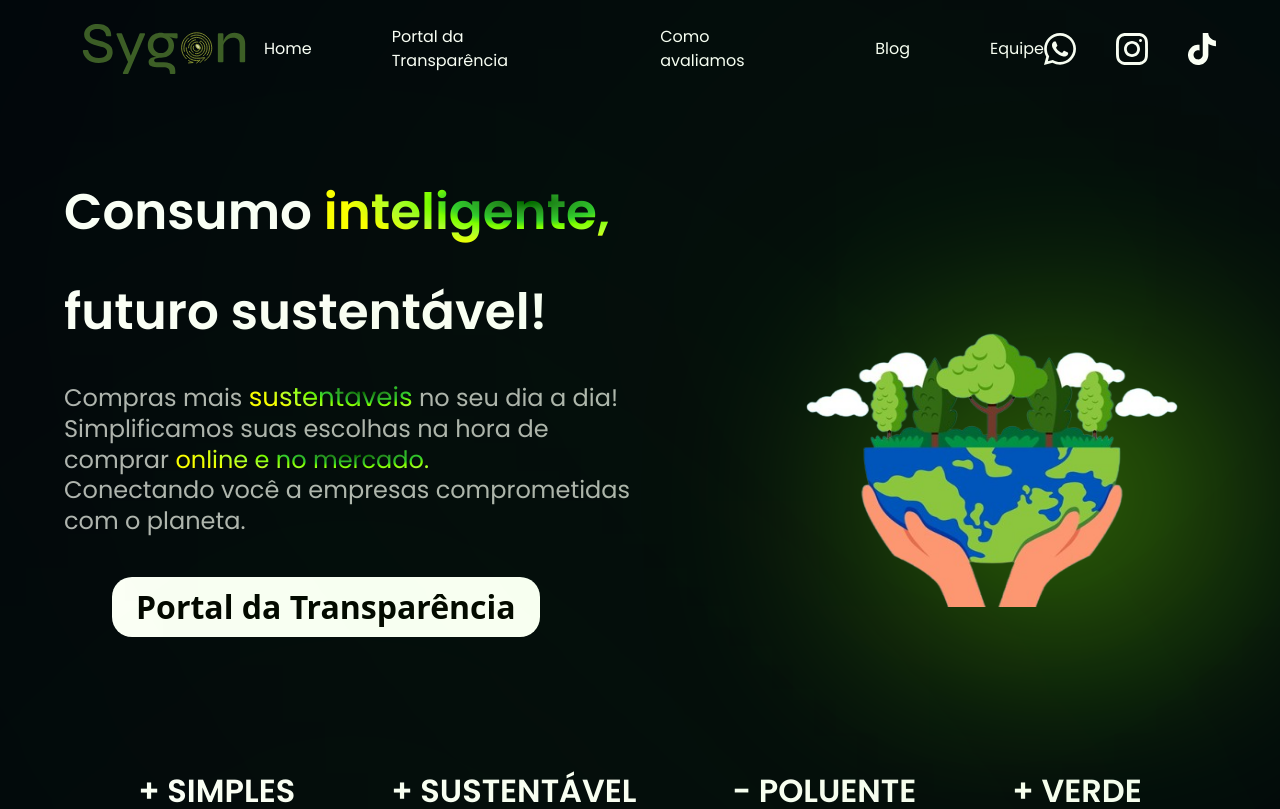
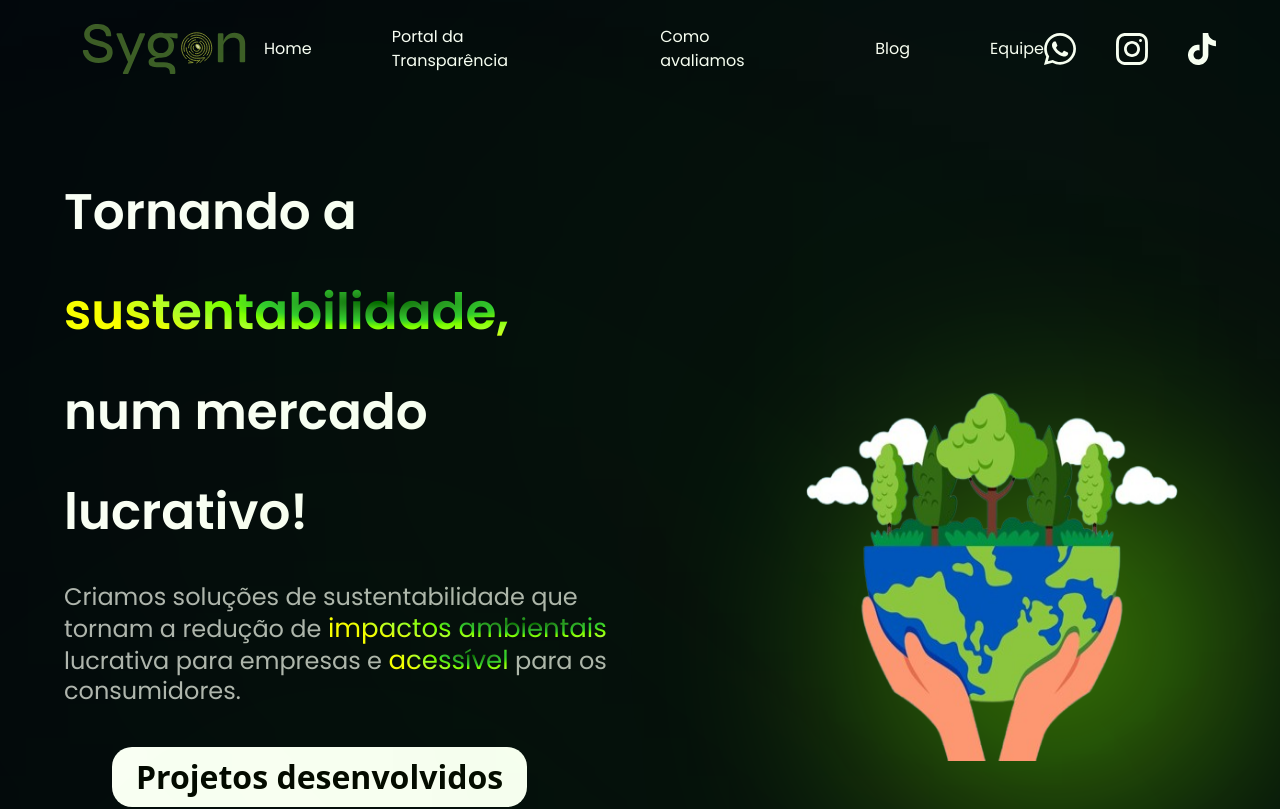
Before and after one commit to kiqsmg/Sygon, a React (Vite) app in the folder landingPage/Sygo_landingPage/: page / in a window 1280 px wide. Shown: the top 809 px of the page. Built offline with nearby package versions, Linux system fonts and the light colour scheme.

Commit message:
Refactor About, Avaliando, Button, and Hero componentes

```diff
--- a/landingPage/Sygo_landingPage/src/components/About.jsx
+++ b/landingPage/Sygo_landingPage/src/components/About.jsx
@@ -25,8 +25,7 @@ const About = () => (
 
       <p className={`${styles.paragraph} max-w-[720px] mt-5 ss:text-[24px]`}>
         Na <span className="text-gradient text-[26px]">SYGON</span>, sustentabilidade é prioridade!
-        Oferecemos ferramentas para lhe auxiliar na hora de escolher <span className="text-gradient">produtos online e no mercado.</span> <br />
-        Nossa plataforma facilita a escolha das suas compras ajudando a criar um futuro mais sustentável.
+        Oferecemos ferramentas para auxiliar a transição de empresas para <span className="text-gradient">mercados mais sustentáveis</span>, e ajudamos consumidores na hora de escolher <span className="text-gradient">produtos online e no mercado.</span> <br />
       </p>
 
     </div>
--- a/landingPage/Sygo_landingPage/src/components/Avaliando.jsx
+++ b/landingPage/Sygo_landingPage/src/components/Avaliando.jsx
@@ -9,10 +9,9 @@ const Avaliando = () => (
   >
     {/* Left side: Text content */}
     <div className="flex-1 flex flex-col justify-center items-start">
-      <h2 className={styles.heading2}>Crédito de carbono</h2>
+      <h2 className={styles.heading2}>Como Avaliamos</h2>
       <p className="font-poppins mt-10 font-semibold text-white text-[18px] leading-[23px] mb-1">
-      Os créditos de carbono surgiram como uma modalidade de mitigar os danos causados por Gases de Efeito Estufa (GEEs) no protocolo de Quioto em 1977, com mais de 175 países participantes do acordo.
-      </p>
+      Cada empresa parceira tem seu relatório de sustentabilidade analisado por engenheiros ambientais da nossa equipe que, seguindo o GHG Protocol, emitem um relátorio simplificado com uma nota final.</p>
     </div>
 
     {/* Right side: Image */}
--- a/landingPage/Sygo_landingPage/src/components/Button.jsx
+++ b/landingPage/Sygo_landingPage/src/components/Button.jsx
@@ -3,7 +3,7 @@ import React from 'react'
 const Button = ({styles}) => {
   return (
     <button type='button' className={`py-[6px] px-6 bg-white text-blue-gradient transition duration-200 hover:scale-105 font-bold rounded-[20px] mb-5 mt-5 ss:text-[32px] outline-none ${styles}`}>
-      Portal da Transparência
+      Projetos desenvolvidos
     </button>
   )
 }
--- a/landingPage/Sygo_landingPage/src/components/Hero.jsx
+++ b/landingPage/Sygo_landingPage/src/components/Hero.jsx
@@ -9,16 +9,14 @@ const Hero = () => (
     <div className={`flex-1 ${styles.flexStart} flex-col xl:px-0 sm:px-16 px-10`}>
 
       <div className="flex flex-row justify-between items-center w-full">
-        <h1 className="flex-1 font-poppins font-semibold ss:text-[50px] text-[32px] text-white ss:leading-[100px] leading-[40px] ">
-          Consumo <span className="text-gradient">inteligente,</span> <br className="sm:block hidden"/>
-          futuro sustentável!
+        <h1 className="flex-1 font-poppins font-semibold ss:text-[50px] text-[30px] text-white ss:leading-[100px] leading-[40px] ">
+          Tornando a <span className="text-gradient">sustentabilidade,</span> <br className="sm:block hidden"/>
+          num mercado lucrativo!
         </h1>
       </div>
 
       <p className={`${styles.paragraph} max-w-[620px] mt-5 mb-5 ss:text-[24px]`}>
-        Compras mais <span className="text-gradient text-[26px]">sustentaveis</span> no seu dia a dia!
-        Simplificamos suas escolhas na hora de comprar<span className="text-gradient"> online e no mercado.</span> <br />
-        Conectando você a empresas comprometidas com o planeta.
+        Criamos soluções de sustentabilidade que tornam a redução de <span className="text-gradient text-[26px]">impactos ambientais</span> lucrativa para empresas e <span className="text-gradient text-[26px]">acessível</span> para os consumidores.
       </p>
 
       <Button styles="mt-10 ml-12"></Button>
```
